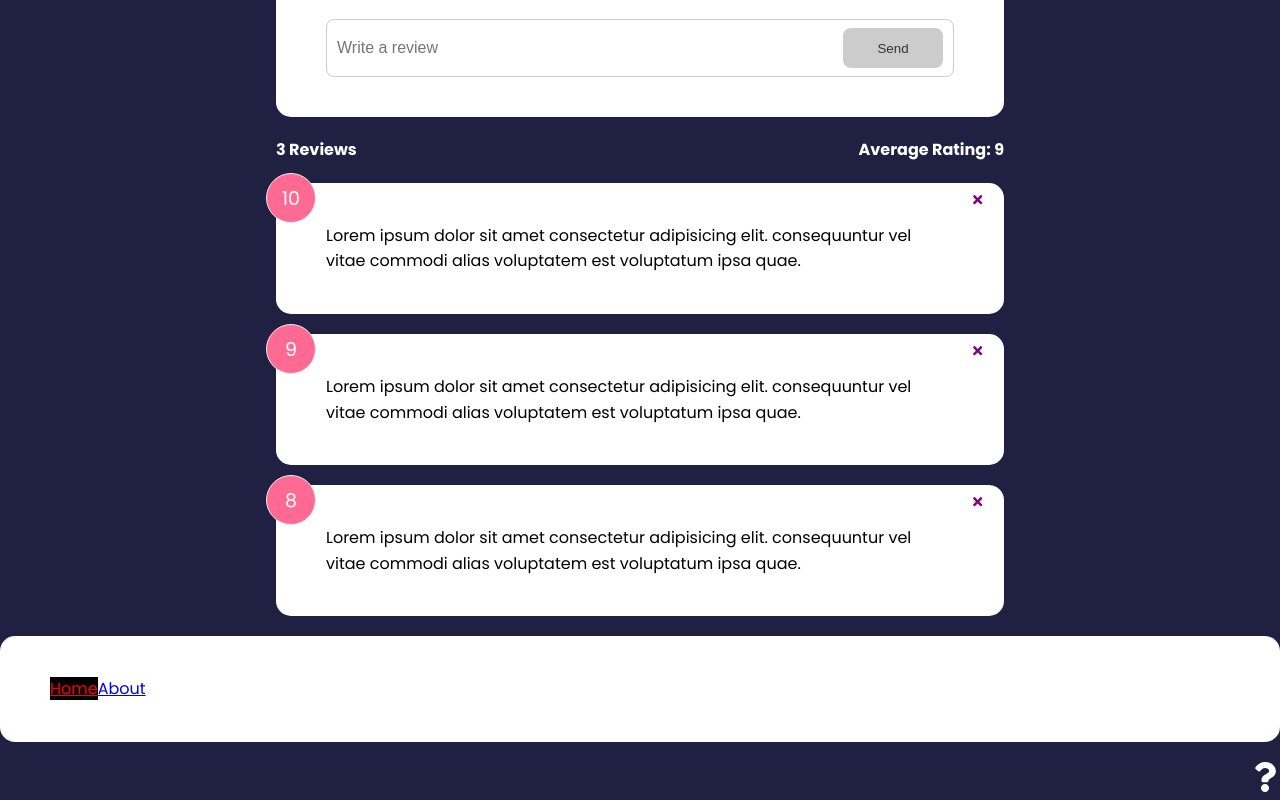
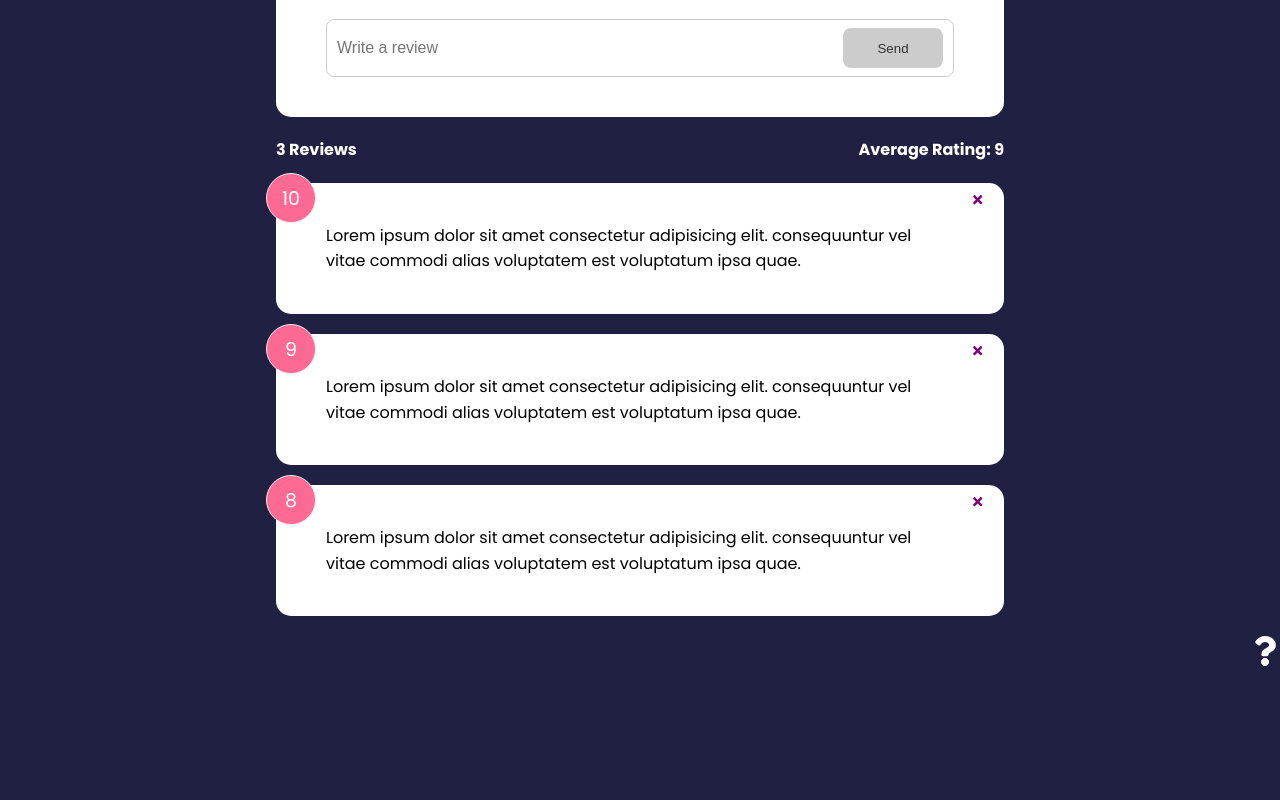
Before and after one commit to Novailoveyou/u-tm-react-feedback-ui, a React (Create React App) app: page / in a window 1280 px wide. Shown: the part 276-1076 px from the top of the page. After the commit the page ends 950 px from the top, so only its background shows below. Built offline with nearby package versions, Linux system fonts and the light colour scheme.

Commit message:
navlink cleanup

```diff
--- a/src/App.js
+++ b/src/App.js
@@ -1,11 +1,5 @@
 import { useState } from 'react'
-import {
-  BrowserRouter as Router,
-  Route,
-  Routes,
-  NavLink
-} from 'react-router-dom'
-import Card from './components/shared/Card'
+import { BrowserRouter as Router, Route, Routes } from 'react-router-dom'
 import { v4 as uuidv4 } from 'uuid'
 import Header from './components/Header'
 import FeedbackList from './components/FeedbackList'
@@ -53,14 +47,6 @@ const App = () => {
         </Routes>
       </div>
 
-      <Card>
-        <NavLink to='/' activeClassName='active'>
-          Home
-        </NavLink>
-        <NavLink to='/about' activeClassName='active'>
-          About
-        </NavLink>
-      </Card>
       <AboutIconLink />
     </Router>
   )
--- a/src/index.css
+++ b/src/index.css
@@ -228,8 +228,3 @@ input:focus {
     width: 80%;
   }
 }
-
-.active {
-  background: #000;
-  color: red;
-}
```
